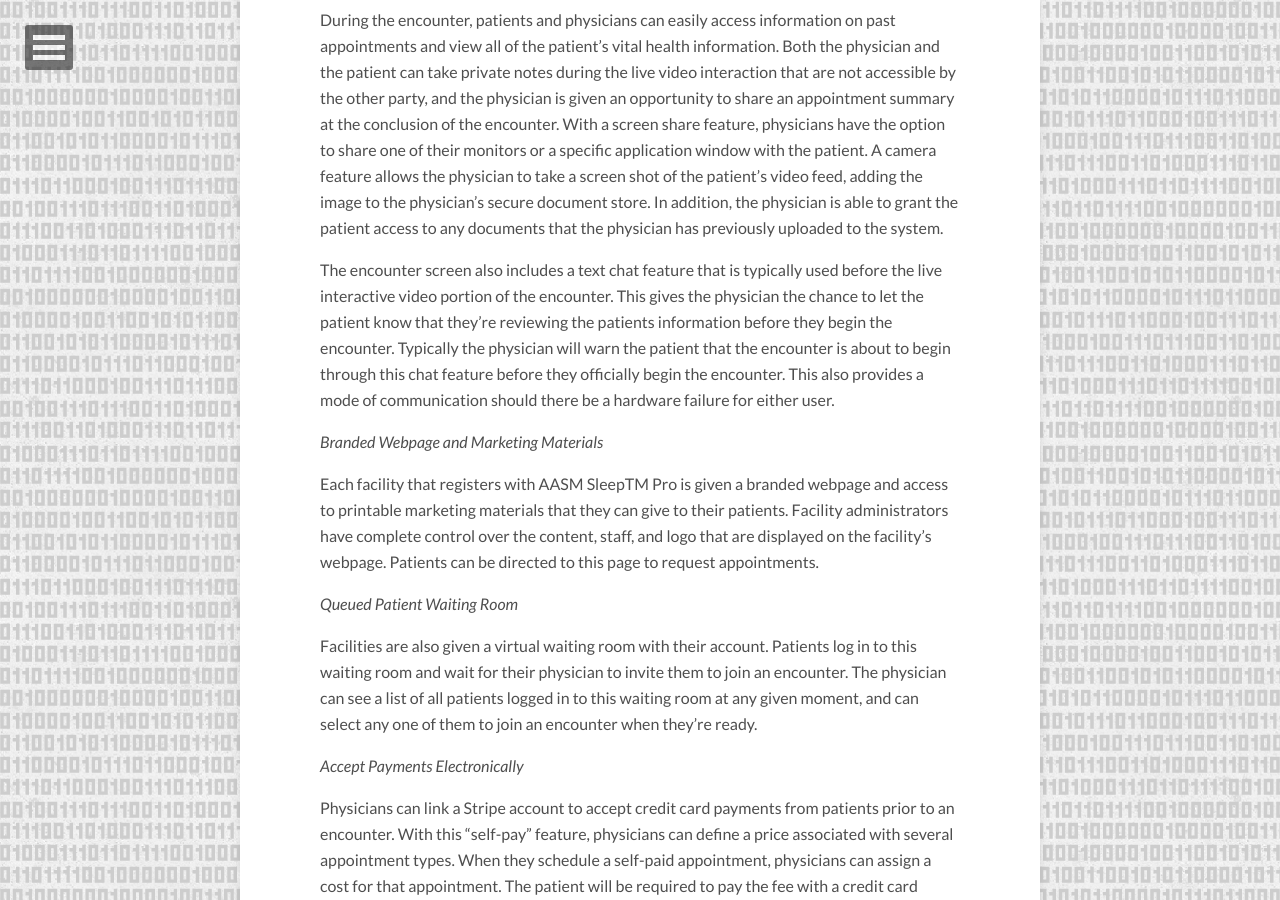
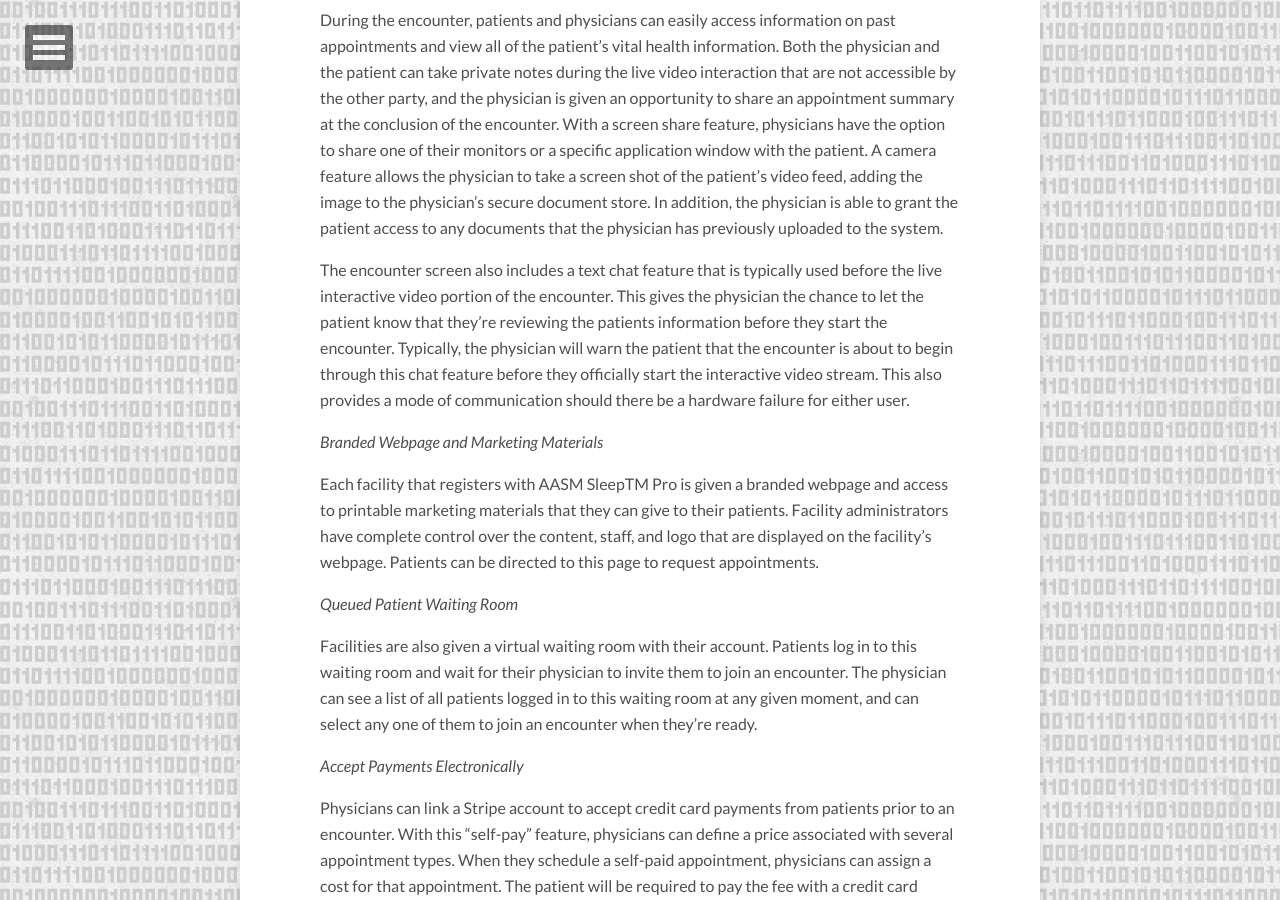
Before and after one commit to JacobMDavidson/JacobMDavidson.github.io, a Jekyll site: the page built from _posts/webapps/2016-07-06-aasmsleeptmpro.md, in a window 1280 px wide and 900 px high, scrolled down 1559 px. Built offline with Jekyll 4.4.1, drawn with Linux system fonts in a browser that asks for light colours; nearby versions of some CDN libraries.

Commit message:
Update 2016-07-06-aasmsleeptmpro.md

```diff
--- a/_posts/webapps/2016-07-06-aasmsleeptmpro.md
+++ b/_posts/webapps/2016-07-06-aasmsleeptmpro.md
@@ -30,7 +30,7 @@
 
 During the encounter, patients and physicians can easily access information on past appointments and view all of the patient's vital health information. Both the physician and the patient can take private notes during the live video interaction that are not accessible by the other party, and the physician is given an opportunity to share an appointment summary at the conclusion of the encounter. With a screen share feature, physicians have the option to share one of their monitors or a specific application window with the patient. A camera feature allows the physician to take a screen shot of the patient's video feed, adding the image to the physician's secure document store. In addition, the physician is able to grant the patient access to any documents that the physician has previously uploaded to the system.
 
-The encounter screen also includes a text chat feature that is typically used before the live interactive video portion of the encounter. This gives the physician the chance to let the patient know that they're reviewing the patients information before they begin the encounter. Typically the physician will warn the patient that the encounter is about to begin through this chat feature before they officially begin the encounter. This also provides a mode of communication should there be a hardware failure for either user.
+The encounter screen also includes a text chat feature that is typically used before the live interactive video portion of the encounter. This gives the physician the chance to let the patient know that they're reviewing the patients information before they start the encounter. Typically, the physician will warn the patient that the encounter is about to begin through this chat feature before they officially start the interactive video stream. This also provides a mode of communication should there be a hardware failure for either user.
 
 *Branded Webpage and Marketing Materials*
 
```
